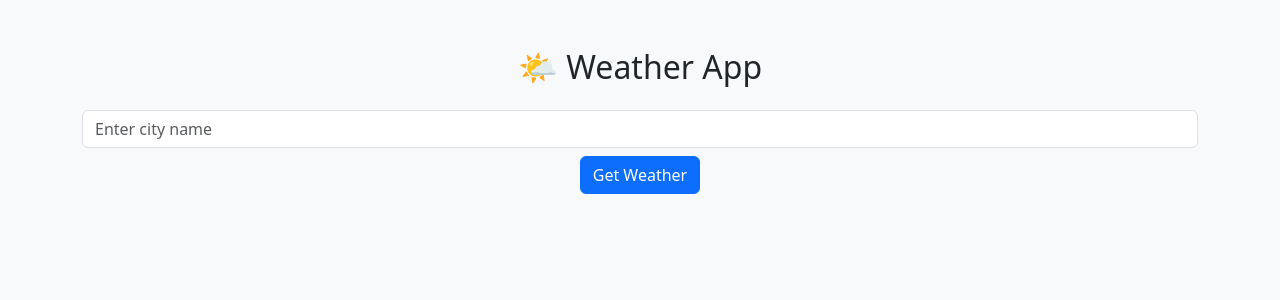
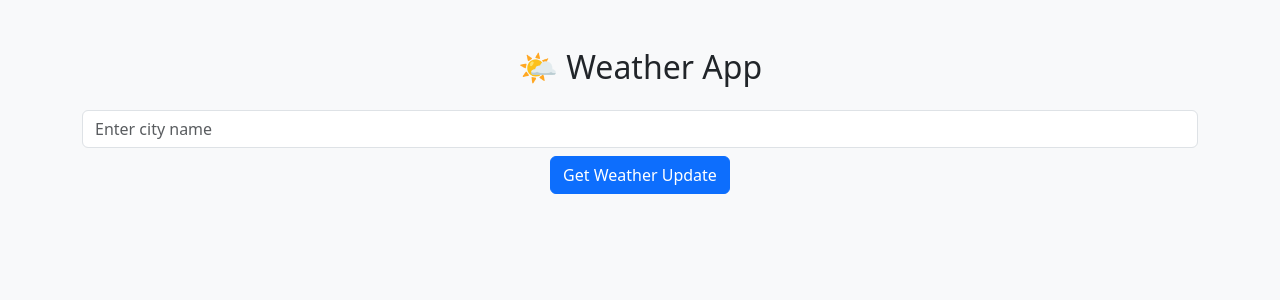
Before and after one commit to bishaldahal4777/weatherapp, a Django app: page / in a window 1280 px wide. Shown: the top 300 px of the page. Run offline with Django 5.2, Linux system fonts and the light colour scheme.

Commit message:
new commit

```diff
--- a/main/templates/main/index.html
+++ b/main/templates/main/index.html
@@ -11,7 +11,7 @@
 
     <form method="get" class="text-center mb-4">
       <input type="text" name="city" class="form-control" placeholder="Enter city name" required>
-      <button type="submit" class="btn btn-primary mt-2">Get Weather</button>
+      <button type="submit" class="btn btn-primary mt-2">Get Weather Update</button>
     </form>
 
     {% if weather_data.error %}
```
Also changed, not shown: db.sqlite3.
